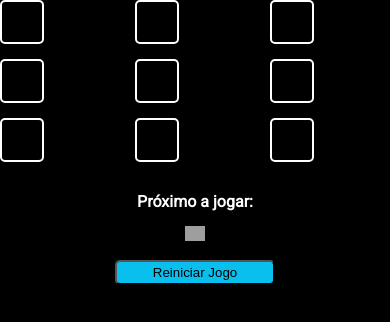
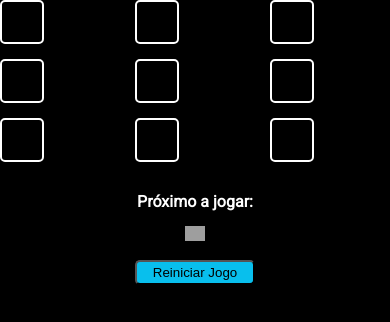
Before and after one commit to natanaelnogueira17/Jogo-da-Velha-com-React, a Next.js app: page /src/components/game/Game in a window 390 px wide. Shown: the top 322 px of the page. Built offline with nearby package versions, Linux system fonts and the light colour scheme; grey boxes are pictures that could not be loaded.

Commit message:
responsividade e estilizacao da margin

```diff
--- a/pages/src/components/button/Button.module.css
+++ b/pages/src/components/button/Button.module.css
@@ -3,7 +3,7 @@
   color: black;
   cursor: pointer;
   height: 25px;
-  width: 160px;
+  width: 120px;
   border-radius: 5px;
 
 }
--- a/pages/src/components/game/Game.module.css
+++ b/pages/src/components/game/Game.module.css
@@ -2,6 +2,11 @@
 display: grid;
 grid-template-columns: repeat(3,3fr);
 gap: 15px;
+}
+
+.gameContent{
+  display: flex;
+  gap: 20px;
 }
 
 @media screen and (max-width:400px){
--- a/pages/src/components/gameInfo/GameInfo.jsx
+++ b/pages/src/components/gameInfo/GameInfo.jsx
@@ -21,13 +21,16 @@ winner === 0 &&
     {
       winner !== 0 &&
         <>
-          <h4>Fim de jogo! Campeão: </h4>
+          <h4>Fim de jogo!</h4>
+          <p> Campeão:</p>
+
               {
               winner === 1 && <Icon iconName="circle" />
               }
               {
               winner === -1 && <Icon iconName="x"  />
               }
+
         </>
     }
             <Button
--- a/pages/src/components/gameInfo/GameInfo.module.css
+++ b/pages/src/components/gameInfo/GameInfo.module.css
@@ -1,5 +1,5 @@
 .gameInfo{
-  margin-top: 30px;
+  margin: 10px 0 0px 0;
   display: flex;
   flex-direction: column;
   align-items: center;
```
